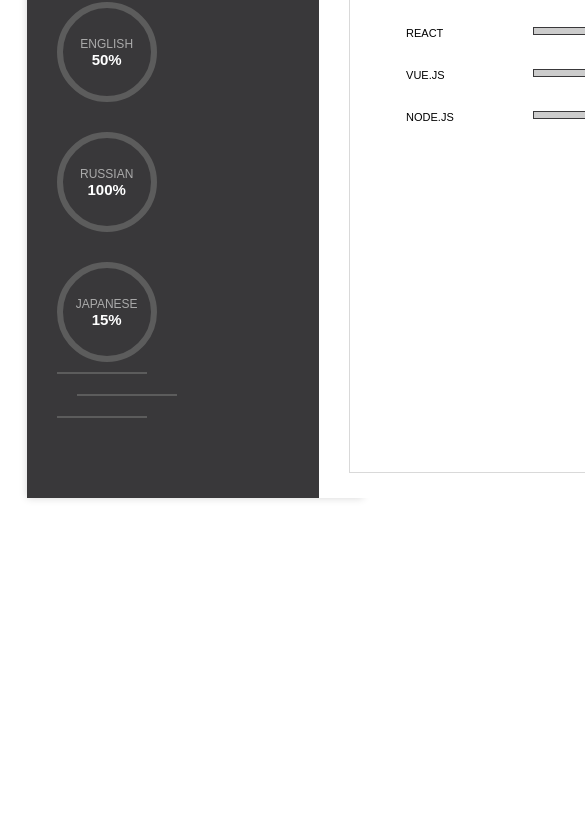
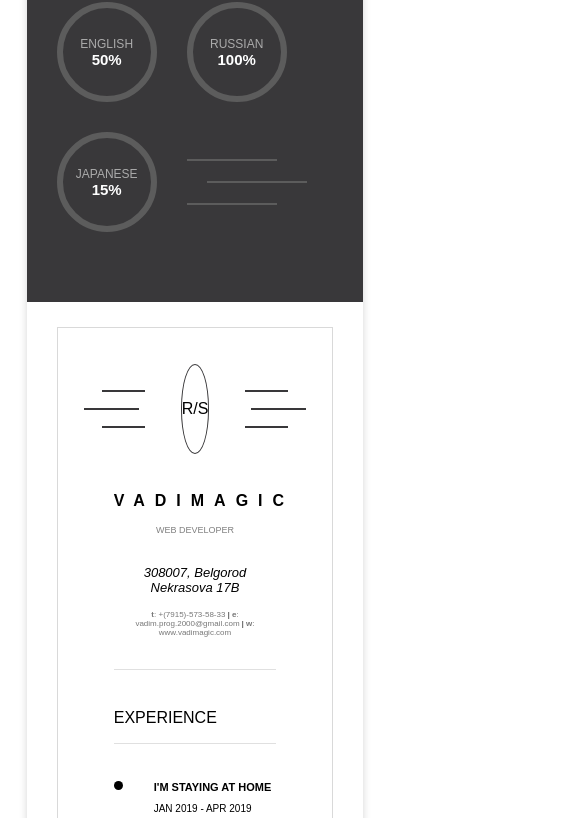
Before and after one commit to Vadimagic/ProfileOld, a plain HTML site: page index.html in a window 390 px wide. Shown: the part 1182-2000 px from the top of the page, 585 px wide, since content can reach past the window. Before the commit the page ends 1700 px from the top, so only its background shows below. Drawn offline with Linux system fonts and the light colour scheme.

Commit message:
Update style.css

```diff
--- a/style.css
+++ b/style.css
@@ -308,7 +308,27 @@ body {
 }
 
 @media (max-width: 1024px) {
-  .container {
+  .container  {
     width: 90%;
   }
 }
+@media (max-width: 992px) {
+  .container {
+    flex-direction: column;
+  }
+  .profile {
+
+  }
+  .resume {
+
+  }
+}
+@media (max-width: 768px) {
+
+}
+@media (max-width: 567px) {
+
+}
+@media (max-width: 480px) {
+
+}
```
